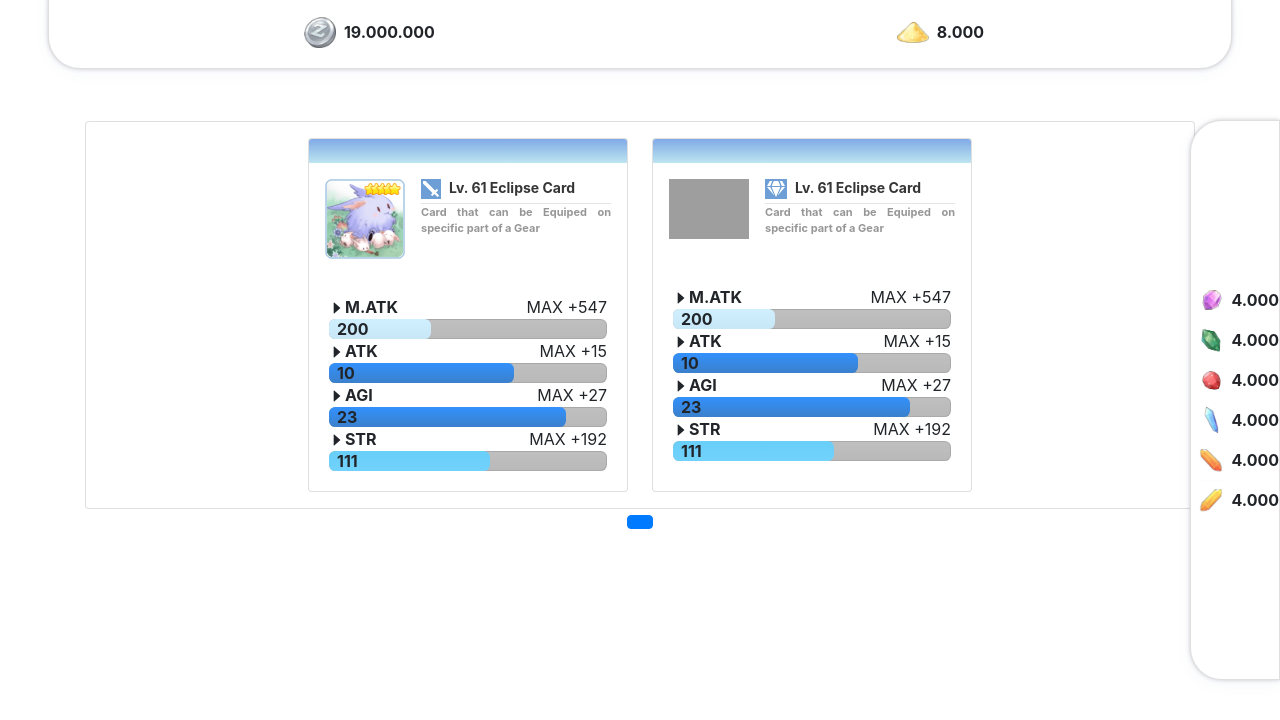
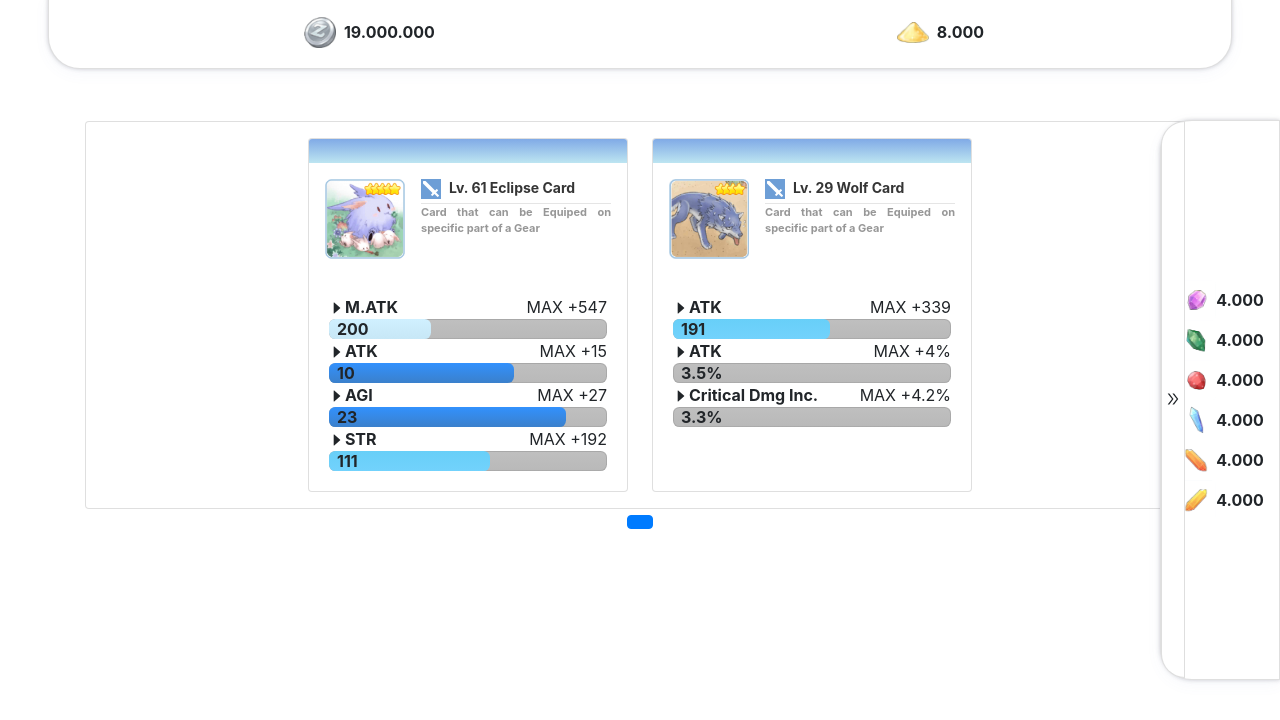
Before and after one commit to Team-Up-Dev/auction-rol, a React (Create React App) app: page / in a window 1280 px wide. Shown: the top 720 px of the page. Built offline with nearby package versions, Linux system fonts and the light colour scheme; grey boxes are pictures that could not be loaded.

Commit message:
add second items @alvin-ictn

```diff
--- a/src/App.jsx
+++ b/src/App.jsx
@@ -27,22 +27,20 @@ const dummyData = [
     optionName4: "STR",
   },
   {
-    category:"material",
-    level:61,
-    title:"Eclipse Card",
+    type:"cards",
+    category:"longsword",
+    level:29,
+    title:"Wolf Card",
     description:"Card that can be Equiped on specific part of a Gear",
-    option1: 200,
-    option2: 10,
-    option3: 23,
-    option4: 111,
-    maxOption1: 547,
-    maxOption2: 15,
-    maxOption3: 27,
-    maxOption4: 192,
-    optionName1: "M.ATK",
+    option1: 191,
+    option2: "3.5%",
+    option3: "3.3%",
+    maxOption1: 339,
+    maxOption2: "4%",
+    maxOption3: "4.2%",
+    optionName1: "ATK",
     optionName2: "ATK",
-    optionName3: "AGI",
-    optionName4: "STR",
+    optionName3: "Critical Dmg Inc.",
   }
 ];
 
--- a/src/components/item/Item.module.scss
+++ b/src/components/item/Item.module.scss
@@ -10,6 +10,7 @@
     .cardBody{
         $maxImage : 80px;
         padding:1rem;
+        flex: unset;
         .leftColumn {
             min-width: $maxImage;
             width: 20%;
--- a/src/components/item/index.jsx
+++ b/src/components/item/index.jsx
@@ -5,7 +5,7 @@ import { AiFillCaretRight } from "react-icons/ai";
 const icons = {
   sword: require("../../assets/icons/sword-f.svg"),
   longsword: require("../../assets/icons/longsword.svg"),
-  material: require("../../assets/icons/material.svg")
+  material: require("../../assets/icons/material.svg"),
 };
 
 export default function Item(props) {
@@ -52,6 +52,7 @@ export default function Item(props) {
       </Card.Body>
       <Card.Body>
         <div className="d-flex justify-content-start flex-column">
+          {props.maxOption1 && (
             <div className="w-100">
               <p className="d-flex align-items-center justify-content-between mb-0">
                 <span>
@@ -71,9 +72,13 @@ export default function Item(props) {
                   }}
                   className={`${styles.currentStatus}`}
                 ></div>
-              <span className={`font-weight-bold ${styles.statusText}`}>{props.option1}</span>
+                <span className={`font-weight-bold ${styles.statusText}`}>
+                  {props.option1}
+                </span>
               </div>
             </div>
+          )}
+          {props.maxOption2 && (
             <div className="w-100">
               <p className="d-flex align-items-center justify-content-between mb-0">
                 <span>
@@ -93,9 +98,13 @@ export default function Item(props) {
                   }}
                   className={`${styles.currentStatus}`}
                 ></div>
-              <span className={`font-weight-bold ${styles.statusText}`}>{props.option2}</span>
+                <span className={`font-weight-bold ${styles.statusText}`}>
+                  {props.option2}
+                </span>
               </div>
             </div>
+          )}
+          {props.maxOption3 && (
             <div className="w-100">
               <p className="d-flex align-items-center justify-content-between mb-0">
                 <span>
@@ -115,9 +124,13 @@ export default function Item(props) {
                   }}
                   className={`${styles.currentStatus}`}
                 ></div>
-              <span className={`font-weight-bold ${styles.statusText}`}>{props.option3}</span>
+                <span className={`font-weight-bold ${styles.statusText}`}>
+                  {props.option3}
+                </span>
               </div>
             </div>
+          )}
+          {props.maxOption4 && (
             <div className="w-100">
               <p className="d-flex align-items-center justify-content-between mb-0">
                 <span>
@@ -137,9 +150,12 @@ export default function Item(props) {
                   }}
                   className={`${styles.currentStatus}`}
                 ></div>
-              <span className={`font-weight-bold ${styles.statusText}`}>{props.option4}</span>
+                <span className={`font-weight-bold ${styles.statusText}`}>
+                  {props.option4}
+                </span>
               </div>
             </div>
+          )}
         </div>
       </Card.Body>
     </Card>
--- a/src/components/rightSidebar/index.jsx
+++ b/src/components/rightSidebar/index.jsx
@@ -1,10 +1,13 @@
-import React from "react";
+import React, { useState } from "react";
 import styles from "./rightSidebar.module.scss";
 import NumberFormat from "react-number-format";
 import { FaAngleRight } from "react-icons/fa";
 import { Card, OverlayTrigger, Popover } from "react-bootstrap";
+import { AiOutlineDoubleRight, AiOutlineDoubleLeft } from "react-icons/ai";
 
 export default function RightSidebar() {
+  const [closeState, setCloseState] = useState(false);
+
   const materials = [
     {
       nick: "Main Character",
@@ -85,16 +88,21 @@ export default function RightSidebar() {
       : materials.topaz[0];
 
   return (
-    <div className={`${styles.rightSidebarContainer} card`}>
+    <div className={`${styles.rightSidebarContainer} card  ${closeState ? styles.closeDiv : ""}`}>
       <div className={`${styles.rightSidebarContent}`}>
+        <div className={`${styles.trigger} card`} onClick={() => {
+            setCloseState(!closeState)
+        }}>{closeState ? <AiOutlineDoubleLeft/> : <AiOutlineDoubleRight/> }</div>
         {materialsName.map((material) => (
-          <div className="d-flex align-items-center">
+          <div className={`d-flex align-items-center`}>
             <OverlayTrigger
-              placement="bottom"
-              delay={{ show: 0, hide: 200 }}
+              placement="left"
+              style={{ width: "500px" }}
+              delay={{ show: 0, hide: 50 }}
               overlay={
-                <Popover id="popover-basic">
-                  <Popover.Title as="h3">
+                <Popover id="popover-basic" style={{ width: "content" }}>
+                  <Popover.Title className="d-flex" as="h3">
+                    <span style={{ marginRight: "0.25rem" }}>{material}</span>
                     <NumberFormat
                       value={eval(`total${material}`)}
                       displayType={"text"}
--- a/src/components/rightSidebar/rightSidebar.module.scss
+++ b/src/components/rightSidebar/rightSidebar.module.scss
@@ -2,7 +2,7 @@ $shadow-width: 0.25em;
 
 .rightSidebarContainer {
     position: fixed;
-    z-index: 999;
+    z-index: 9;
     justify-content: center;
     align-items: center;
     right:0;
@@ -11,7 +11,8 @@ $shadow-width: 0.25em;
     margin: 15vh 0;
     border-radius: 2rem 0 0 2rem;
     box-shadow: rgba(67, 71, 85, 0.27) 0px 0px 0.25em, rgba(90, 125, 188, 0.05) 0px $shadow-width 1em;
-    transition: all 0.5 ease;
+    transition: transform 0.5s ease;
+    width: 120px;
 
     .rightSidebarContent {
         margin: 5vh 0;
@@ -22,3 +23,32 @@ $shadow-width: 0.25em;
         margin: 0 !important;
     }
 }
+
+.closeDiv {
+    transform: translateX(100px);
+}
+
+#popover-basic {
+    width: 200px !important;
+    background-color: black;
+}
+
+$width-trigger : 1.5rem;
+.trigger {
+    position:absolute;
+    z-index: 10000;
+    justify-content: center;
+    align-items: center;
+    left: 0.001rem;
+    top: 0;
+    height: calc(70vh - 0.2rem);
+    border-radius: 2rem 0 0 2rem;
+    //box-shadow: rgba(67, 71, 85, 0.27) 0px 0px 0.25em, rgba(90, 125, 188, 0.05) 0px $shadow-width 1em;
+    transition: all 0.5 ease;
+    width: $width-trigger;
+    cursor:pointer;
+
+    &:hover {
+        background-color: rgba(189, 229, 241, 0.2);
+    }
+}
--- a/src/components/statusNavbar/index.jsx
+++ b/src/components/statusNavbar/index.jsx
@@ -1,4 +1,4 @@
-import React from "react";
+import React, { useState } from "react";
 import { Card, OverlayTrigger, Popover, Button } from "react-bootstrap";
 import { FaAngleRight } from "react-icons/fa";
 import NumberFormat from "react-number-format";
@@ -16,12 +16,12 @@ export default function StatusNavbar() {
 
   const totalZeny =
     currencies.length > 2
-      ? currencies.map(item => item.zeny).reduce((a, b) => a + b)
+      ? currencies.map((item) => item.zeny).reduce((a, b) => a + b)
       : currencies.zeny[0];
 
   const totalDust =
     currencies.length > 2
-      ? currencies.map(item => item.dust).reduce((a, b) => a + b)
+      ? currencies.map((item) => item.dust).reduce((a, b) => a + b)
       : currencies.dust[0];
   // console.log(totalZeny,totalDust)
   return (
```
Also changed, not shown: 1 other file (tests, documents, lock files or other folders). Lines whose indentation alone changed are shown as unchanged.
